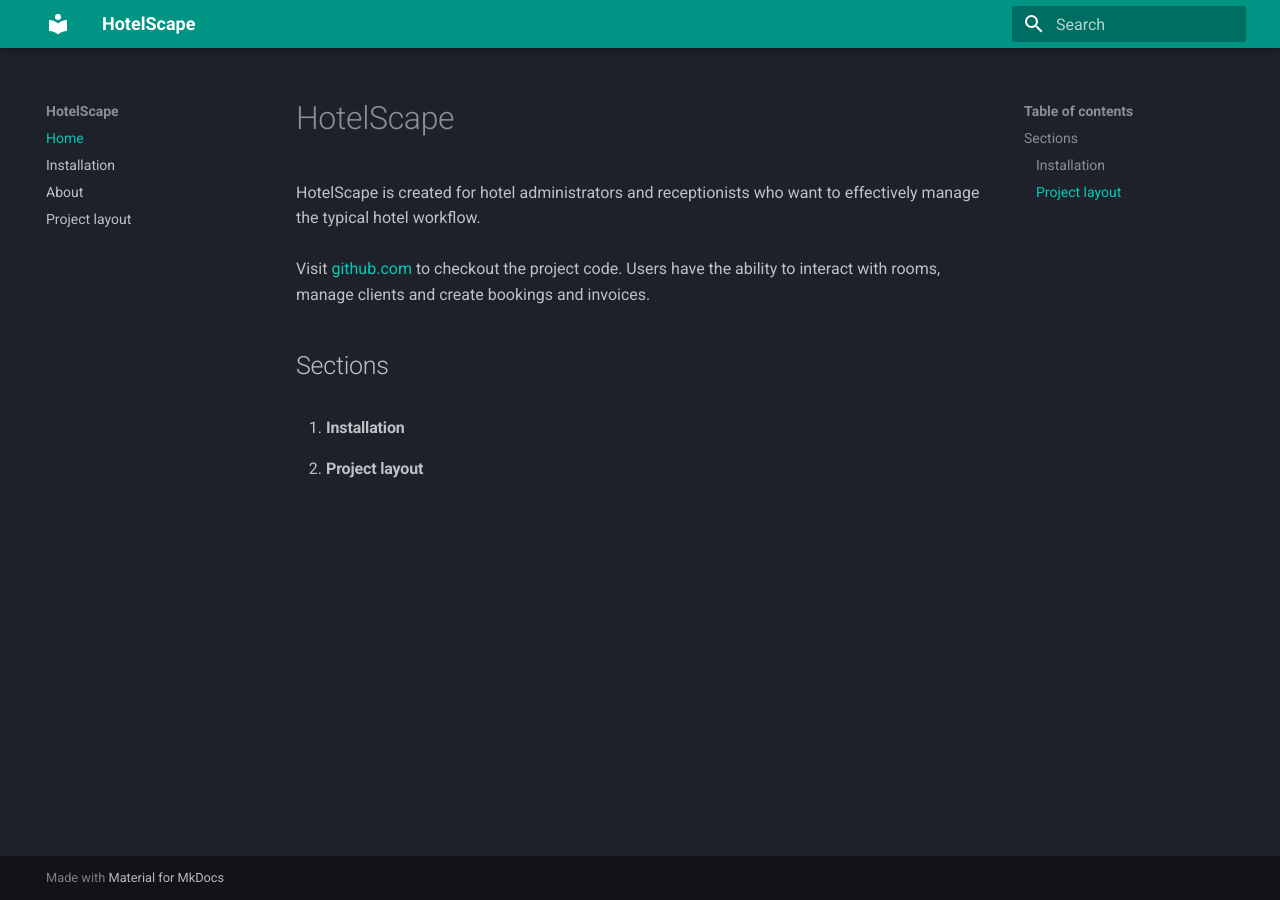
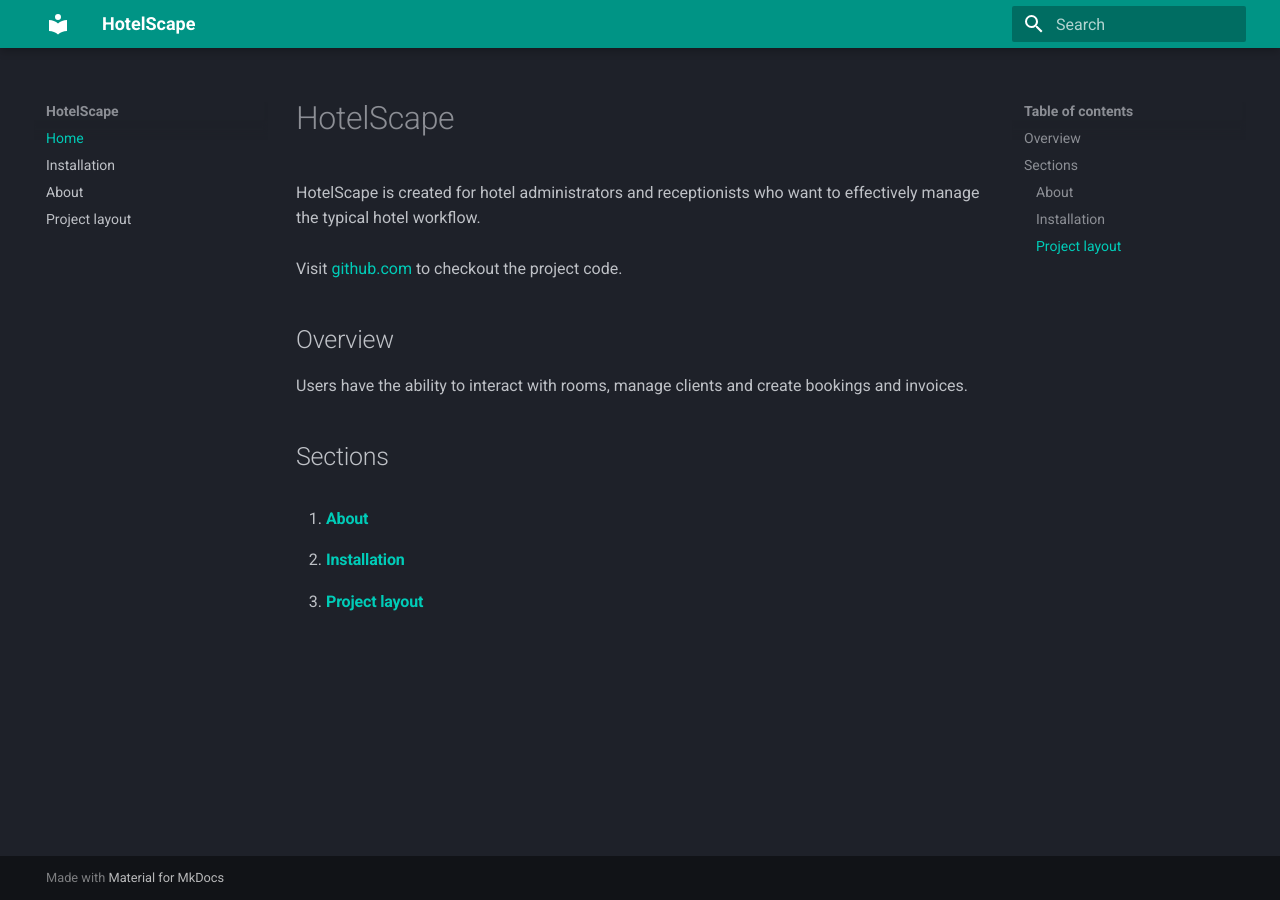
Before and after one commit to tyaroshko/HotelScapeAPI, an MkDocs documentation site: the page built from docs/index.md, in a window 1280 px wide. Built offline with MkDocs 1.6.1 and Material for MkDocs 9.7.7, drawn with Linux system fonts in a browser that asks for light colours.

Commit message:
Add docs links

```diff
--- a/docs/index.md
+++ b/docs/index.md
@@ -2,9 +2,12 @@
 
 HotelScape is created for hotel administrators and receptionists who want to effectively manage the typical hotel workflow.<br/><br/>
 Visit [github.com](https://github.com/tyaroshko/hotel-api) to checkout the project code.
+
+## Overview
 Users have the ability to interact with rooms, manage clients and create bookings and invoices.<br/>
 
 ## Sections
 
-1. #### Installation
-2. #### Project layout
+1. #### [About](about.md)
+2. #### [Installation](installation.md)
+3. #### [Project layout](project_layout.md)
```
Also changed, not shown: README.md (deleted, +0 -1 lines).
